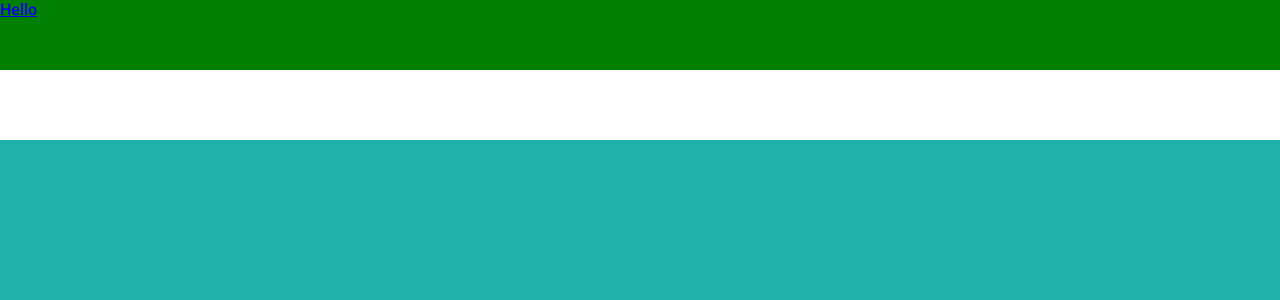
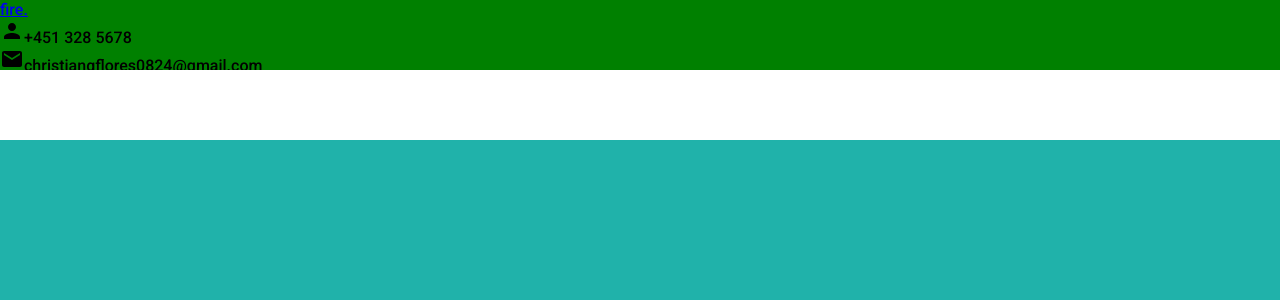
Before and after one commit to florsu/CI-CD-React-Portfolio, a React (Create React App) app in the folder react-portfolio/: page / in a window 1280 px wide. Shown: the top 300 px of the page. Built offline with nearby package versions, Linux system fonts and the light colour scheme.

Commit message:
import icons from the package

```diff
--- a/react-portfolio/src/components/topbar/Topbar.jsx
+++ b/react-portfolio/src/components/topbar/Topbar.jsx
@@ -1,15 +1,29 @@
-import "./topbar.scss"
+import "./topbar.scss";
+import {Person,Email} from "@material-ui/icons";
 
-export default function Topbar() {
+export default function Topbar({ menuOpen, setMenuOpen }) {
     return (
-        <div className="topbar">
+        <div className={"topbar " + (menuOpen && "active")}>
             <div className="wrapper">
                 <div className="left">
-                    <a href="#intro">Hello</a>
+                    <a href="#header" className="logo">fire.</a>
+                    <div className="itemContainer">
+                        <Person className="icon" />
+                        <span>+451 328 5678</span>
+                        < div className="itemContainer">
+                            <Email className="icon" />
+                            <span>christiangflores0824@gmail.com</span>
+                        </div>
+                    </div>
+                    <div className="right">
+                        <div className="hamburger" onClick={()=>setMenuOpen(!menuOpen)}>
+                            <span className="line1"> </span>
+                            <span className="line2"> </span>
+                            <span className="line3"> </span>
+                        </div>
                 </div>
-                <div className="right"></div>
             </div>
-
         </div>
+     </div>
     )
 }
```
